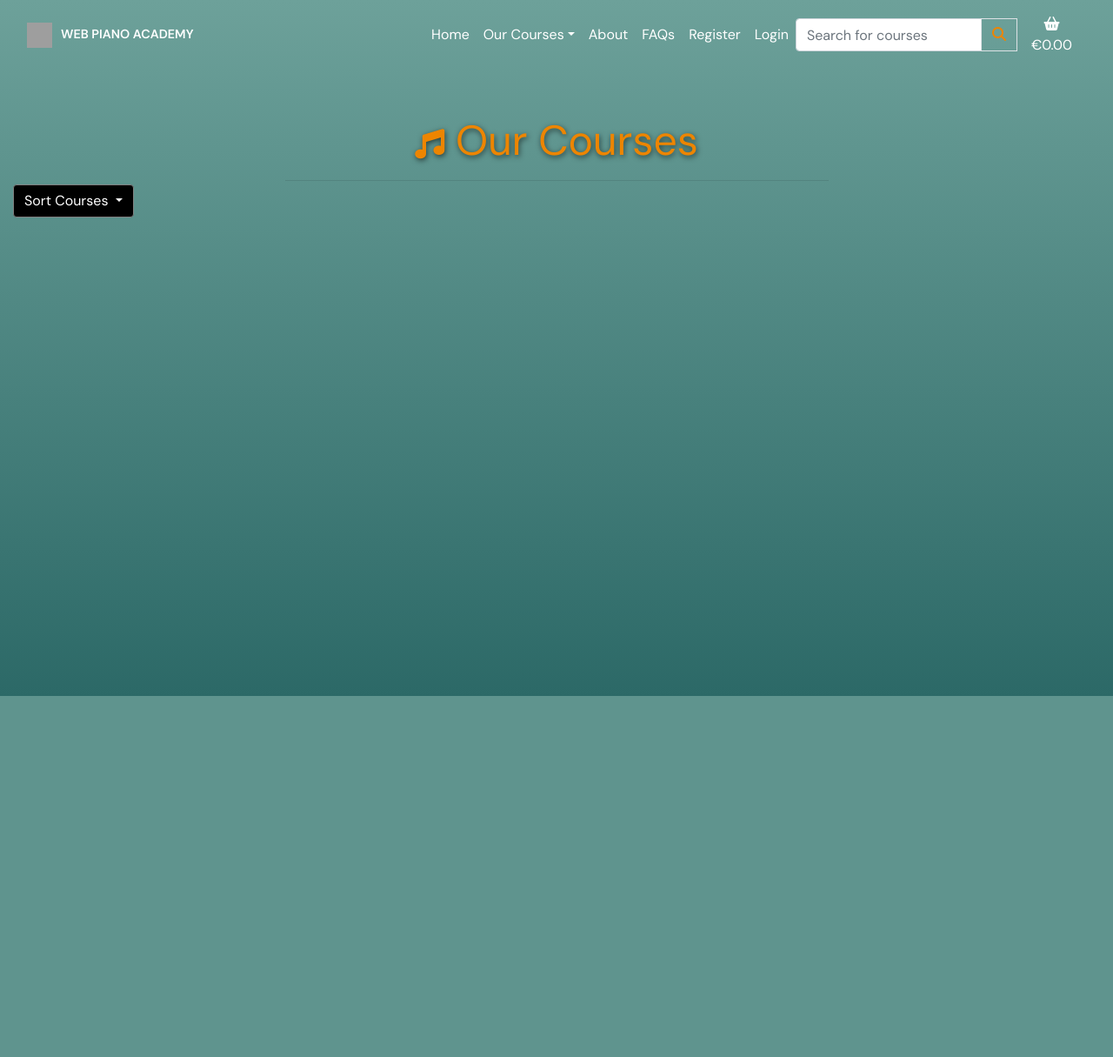
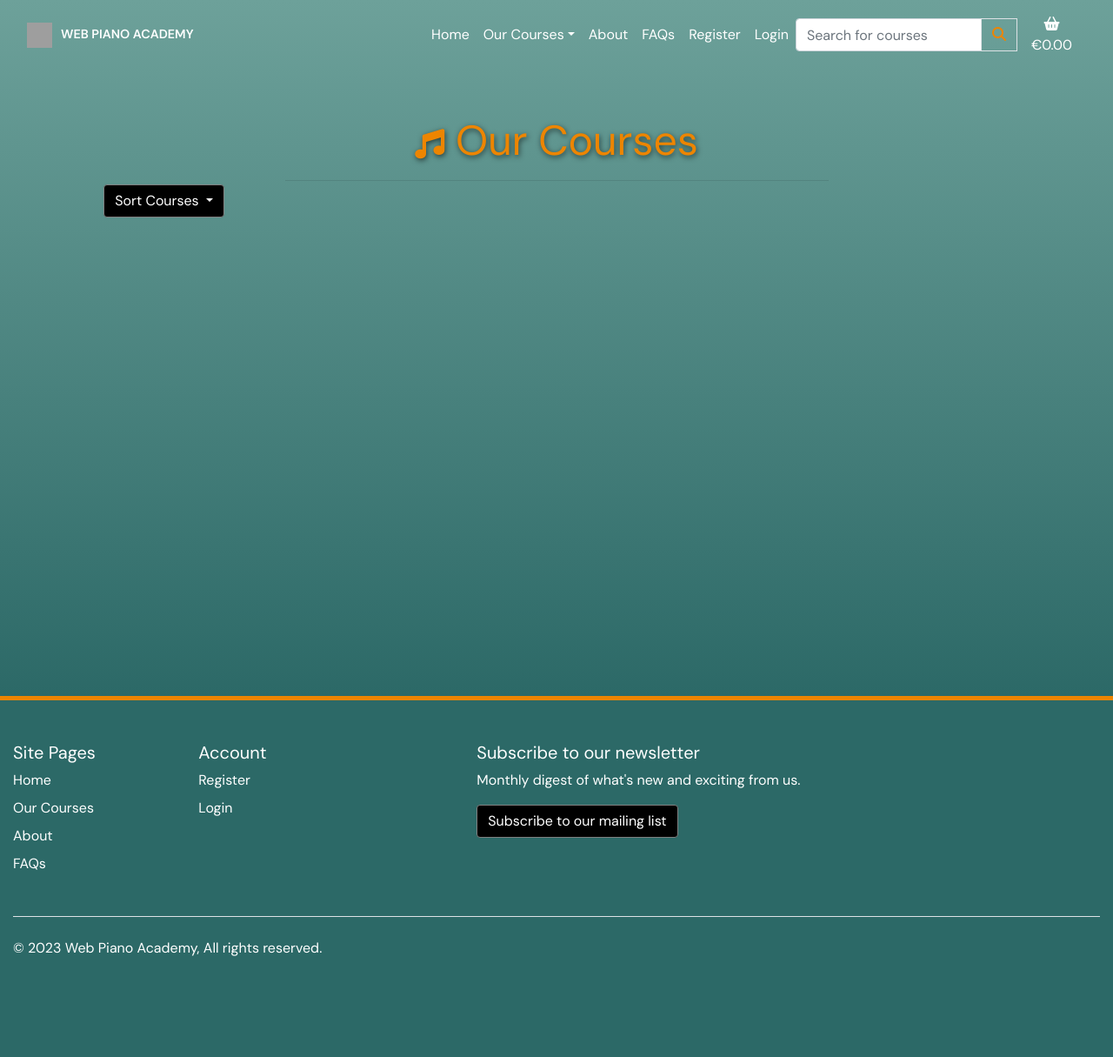
Before and after one commit to LewisMDillon/web-piano-academy, a Django app: page /products/courses/ in a window 1280 px wide. Shown: the whole page at 87% size. Before the commit the page ends 800 px from the top, so only its background shows below. Run offline with Django 3.2, Linux system fonts and the light colour scheme; data that the repository does not hold is empty; some libraries are stand-ins or nearby versions; grey boxes are pictures that could not be loaded.

Commit message:
Add footer to all pages

```diff
--- a/home/static/home/style.css
+++ b/home/static/home/style.css
@@ -2,6 +2,7 @@ body {
     /* margin-top: 53px; */
     font-family: 'DM Sans', sans-serif;
     color: #fff;
+    background-color: #2c6967;
 }
 
 .table {
@@ -212,6 +213,29 @@ a:hover {
     text-align: center;
 }
 
+#sorting-dropdown {
+    margin-left: 6%;
+}
+
+.sorting-link {
+    margin-left: 5px;
+    color: #000;
+}
+
+#sorting-dropdown li:hover {
+    color: #fff;
+    background-color: #ed8500;
+}
+
+.sorting-link:hover {
+    color: #fff;
+    text-decoration: none;
+}
+
+.sorting-link-section:hover {
+    color: #fff;
+}
+
 /* -------- COURSE DETAILS PAGE -------- */
 
 #basket-buttons-container {
@@ -323,17 +347,6 @@ a:hover {
     max-width: 900px;
     padding: 30px;
     border-radius: 20px
-}
-
-@media (max-width: 550px) {
-    #faq-accordion {
-        box-sizing: border-box;
-        transform: translate(0, 0);
-        max-width: 100%;
-        min-height: 100%;
-        margin: 0;
-        left: 0;
-    }
 }
 
 
@@ -529,6 +542,14 @@ ul li i:after {
 }
 
 
+/* -------- FOOTER -------- */
+
+#footer-container {
+    background-color: #2c6967;
+    border-top: 5px solid #ed8500;
+    min-width: 100vw;
+}
+
 
 /* -------- ALLAUTH FORMS -------- */
 
--- a/newsletter/templates/newsletter/email_form.html
+++ b/newsletter/templates/newsletter/email_form.html
@@ -5,11 +5,12 @@
 
 {% block content %}
 
+    <div class="default-page-container">
         <div class="content-section custom-form-outer-container">
             <form method="POST" enctype="multipart/form-data">
                 {% csrf_token %}
                 <fieldset class="form-group custom-form-inner-container">
-                <h1 class="my-5 text-center">Subscribe</h1>
+                    <h1 class="text-center default-page-header">Subscribe</h1>
                     {{ form|crispy }}
                 </fieldset>
                 <div class="form-group my-2 custom-form-button-container">
@@ -17,5 +18,6 @@
                 </div>
             </form>
         </div>
+    </div>
 
 {% endblock %}
--- a/products/templates/products/courses.html
+++ b/products/templates/products/courses.html
@@ -11,18 +11,18 @@
                 <hr class="w-50 mb-1">
             </div>
         </div>
-        <div>
-            <div class="dropdown">
+        <div class="container-fluid ml-3">
+            <div class="dropdown" id="sorting-dropdown">
                 <a class="btn black-button dropdown-toggle" href="#" role="button" id="dropdownMenuLink" data-bs-toggle="dropdown" aria-expanded="false">
                   Sort Courses
                 </a>
 
                 <ul class="dropdown-menu" aria-labelledby="dropdownMenuLink">
-                  <li><a href="{% url 'courses' %}?sort=price&direction=asc">by price</a></li>
-                  <li><a href="{% url 'courses' %}?sort=level&direction=asc">by level</a></li>
-                  <li><a href="{% url 'courses' %}?sort=name&direction=asc">by name</a></li>
-                  <li><a href="{% url 'courses' %}?sort=date_created&direction=desc">by newest</a></li>
-                  <li><a href="{% url 'courses' %}?sort=category&direction=asc">by category</a></li>
+                  <li class="sorting-link-section"><a href="{% url 'courses' %}?sort=price&direction=asc" class="sorting-link">by price</a></li>
+                  <li class="sorting-link-section"><a href="{% url 'courses' %}?sort=level&direction=asc" class="sorting-link">by level</a></li>
+                  <li class="sorting-link-section"><a href="{% url 'courses' %}?sort=name&direction=asc" class="sorting-link">by name</a></li>
+                  <li class="sorting-link-section"><a href="{% url 'courses' %}?sort=date_created&direction=desc" class="sorting-link">by newest</a></li>
+                  <li class="sorting-link-section"><a href="{% url 'courses' %}?sort=category&direction=asc" class="sorting-link">by category</a></li>
                 </ul>
             </div>
         </div>
--- a/templates/allauth/account/login.html
+++ b/templates/allauth/account/login.html
@@ -41,7 +41,7 @@ for a {{ site_name }} account and sign in below:{% endblocktrans %}</p>
   <input type="hidden" name="{{ redirect_field_name }}" value="{{ redirect_field_value }}" />
   {% endif %}
   <a class="btn white-button rounded-0" href="{% url 'home' %}">Home</a>
-  <button class="primaryAction" type="submit">{% trans "Sign In" %}</button>
+  <button class="primaryAction" type="submit">{% trans "Log In" %}</button>
   <p class="mt-2">
     <a class="button secondaryAction" href="{% url 'account_reset_password' %}">{% trans "Forgot Password?" %}</a>
   </p>
--- a/templates/base.html
+++ b/templates/base.html
@@ -168,6 +168,49 @@
   {% block content %}
   {% endblock %}
 
+  <div class="container" id="footer-container">
+    <footer class="py-5">
+      <div class="row">
+        <div class="col-6 col-md-2 mb-3">
+          <h5>Site Pages</h5>
+          <ul class="nav flex-column">
+            <li class="nav-item mb-2"><a href="#" class="nav-link p-0 text-body-secondary">Home</a></li>
+            <li class="nav-item mb-2"><a href="#" class="nav-link p-0 text-body-secondary">Our Courses</a></li>
+            <li class="nav-item mb-2"><a href="#" class="nav-link p-0 text-body-secondary">About</a></li>
+            <li class="nav-item mb-2"><a href="#" class="nav-link p-0 text-body-secondary">FAQs</a></li>
+          </ul>
+        </div>
+
+        <div class="col-6 col-md-2 mb-3">
+          <h5>Account</h5>
+          <ul class="nav flex-column">
+            <li class="nav-item mb-2"><a href="#" class="nav-link p-0 text-body-secondary">Register</a></li>
+            <li class="nav-item mb-2"><a href="#" class="nav-link p-0 text-body-secondary">Login</a></li>
+          </ul>
+        </div>
+
+        <div class="col-md-5 offset-md-1 mb-3">
+          <form>
+            <h5>Subscribe to our newsletter</h5>
+            <p>Monthly digest of what's new and exciting from us.</p>
+            <div class="d-flex flex-column flex-sm-row w-100 gap-2">
+              <a class="btn black-button" href="{% url 'mailing-list-subscribe' %}">Subscribe to our mailing list</a>
+            </div>
+          </form>
+        </div>
+      </div>
+
+      <div class="d-flex flex-column flex-sm-row justify-content-between py-4 my-4 border-top">
+        <p>&copy; 2023 Web Piano Academy, All rights reserved.</p>
+        <ul class="list-unstyled d-flex">
+          <li class="ms-3"><a class="link-body-emphasis" href="#"><svg class="bi" width="24" height="24"><use xlink:href="#twitter"/></svg></a></li>
+          <li class="ms-3"><a class="link-body-emphasis" href="#"><svg class="bi" width="24" height="24"><use xlink:href="#instagram"/></svg></a></li>
+          <li class="ms-3"><a class="link-body-emphasis" href="#"><svg class="bi" width="24" height="24"><use xlink:href="#facebook"/></svg></a></li>
+        </ul>
+      </div>
+    </footer>
+  </div>
+
   {% block postloadjs %}
   <script src="https://cdn.jsdelivr.net/npm/bootstrap@5.0.2/dist/js/bootstrap.bundle.min.js"
     integrity="sha384-MrcW6ZMFYlzcLA8Nl+NtUVF0sA7MsXsP1UyJoMp4YLEuNSfAP+JcXn/tWtIaxVXM" crossorigin="anonymous">
```
Lines whose indentation alone changed are shown as unchanged.
